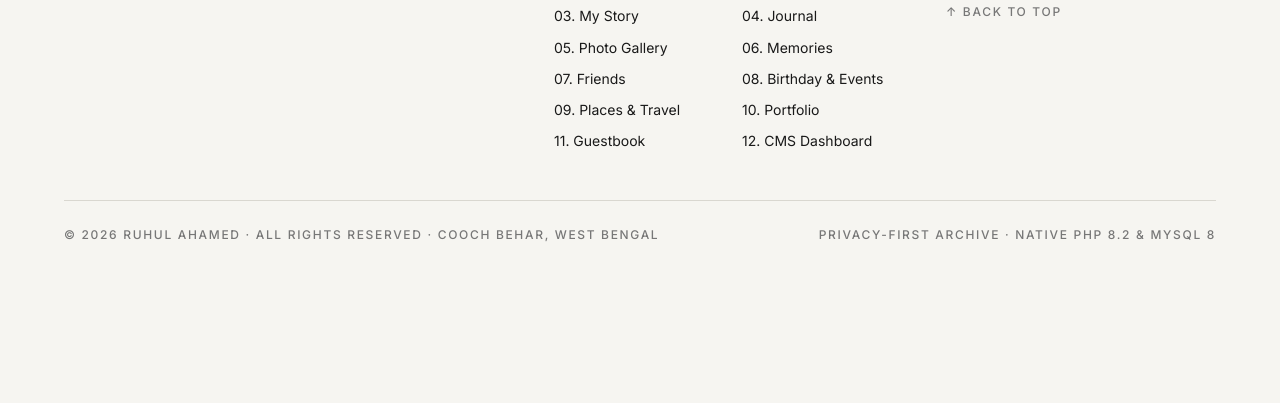
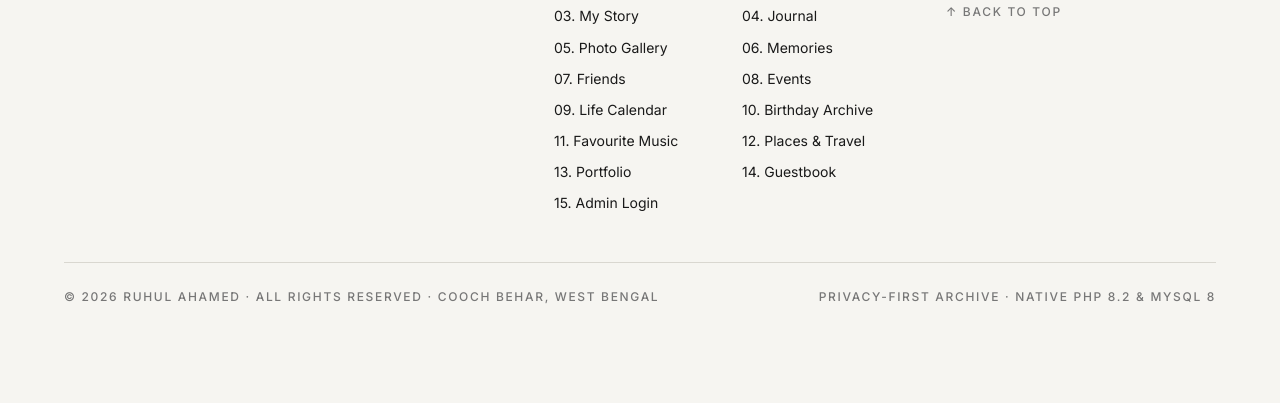
Before and after one commit to ruhulahamed640-sys/saas, a PHP site: page /index.php in a window 1280 px wide. Shown: the part 1900-2303 px from the top of the page. Before the commit the page ends 2142 px from the top, so only its background shows below. Run offline with PHP 8.4, Linux system fonts and the light colour scheme; data that the repository does not hold is empty; some web fonts are replaced.

Commit message:
Move admin access to footer and add new archive navigation links

```diff
--- a/includes/footer.php
+++ b/includes/footer.php
@@ -24,11 +24,14 @@ declare(strict_types=1);
             <li><a href="gallery.php">05. Photo Gallery</a></li>
             <li><a href="memories.php">06. Memories</a></li>
             <li><a href="friends.php">07. Friends</a></li>
-            <li><a href="events.php">08. Birthday &amp; Events</a></li>
-            <li><a href="places.php">09. Places &amp; Travel</a></li>
-            <li><a href="portfolio.php">10. Portfolio</a></li>
-            <li><a href="guestbook.php">11. Guestbook</a></li>
-            <li><a href="admin/index.php">12. CMS Dashboard</a></li>
+            <li><a href="events.php">08. Events</a></li>
+            <li><a href="calendar.php">09. Life Calendar</a></li>
+            <li><a href="birthdays.php">10. Birthday Archive</a></li>
+            <li><a href="music.php">11. Favourite Music</a></li>
+            <li><a href="places.php">12. Places &amp; Travel</a></li>
+            <li><a href="portfolio.php">13. Portfolio</a></li>
+            <li><a href="guestbook.php">14. Guestbook</a></li>
+            <li><a href="/admin/login.php">15. Admin Login</a></li>
           </ul>
         </div>
         <div style="grid-column: span 3;">
```
